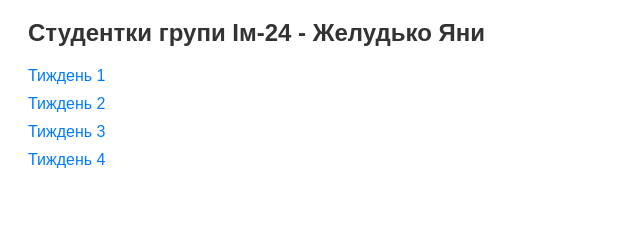
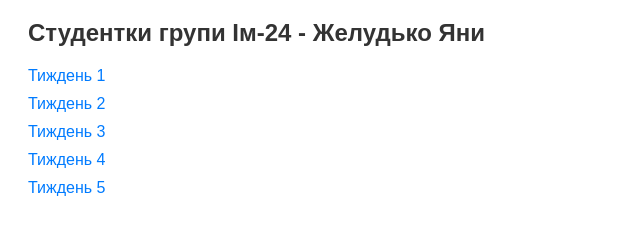
Before and after one commit to BeyBa-hub/icto-2025, a plain HTML site: page index.html in a window 1280 px wide. Shown: the part 89-324 px from the top of the page, without its empty margins (0-640 px from the left). Drawn offline with Linux system fonts and the light colour scheme.

Commit message:
Update index.html

```diff
--- a/index.html
+++ b/index.html
@@ -36,6 +36,7 @@
     <li><a href="week2.html">Тиждень 2</a></li>
     <li><a href="week3.html">Тиждень 3</a></li>
     <li><a href="week4.html">Тиждень 4</a></li>
+    <li><a href="week5/week5.html">Тиждень 5</a></li>
   </ul>
 </body>
 </html>
```
